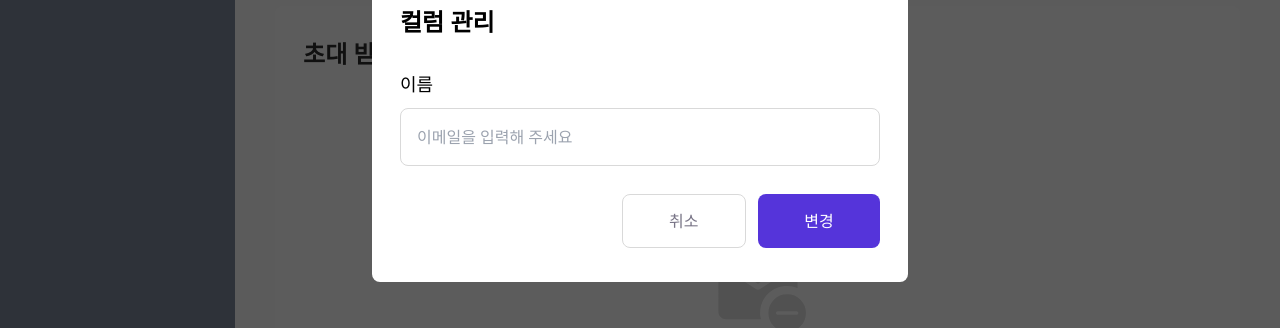
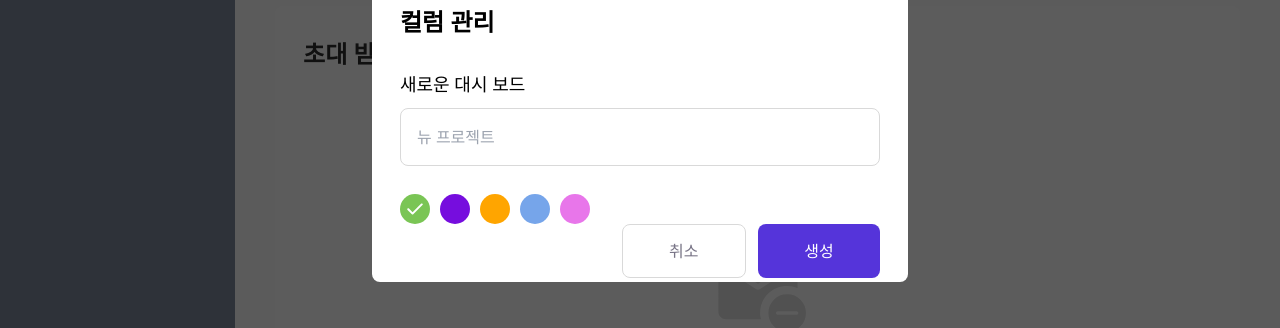
Before and after one commit to Sprint-Part3-Team14/Taskify, a Next.js app: page /myinvitation in a window 1280 px wide. Both pictures are taken after a click on the button "새로운 대시보드". Shown: the part 272-600 px from the top of the page. Built offline with nearby package versions, Linux system fonts and the light colour scheme; no server answers.

Commit message:
✨ Feat : make a function to create dashboard
대시보드 생성 기능 구현

```diff
--- a/components/Modal/Button/ModalButton.tsx
+++ b/components/Modal/Button/ModalButton.tsx
@@ -5,25 +5,30 @@ const ModalButton = ({
   firstButton,
   secondButton,
   singleButton,
+  onClickFirstButton,
+  onClickSecondButton,
   onClick,
 }: {
   buttonType: 'double' | 'half' | 'single';
   firstButton?: string;
   secondButton?: string;
   singleButton?: string;
-  onClick: (event: MouseEvent<HTMLElement>) => void;
+  onClickFirstButton?: (event: MouseEvent<HTMLElement>) => void;
+  onClickSecondButton?: (event: MouseEvent<HTMLElement>) => void;
+  onClick?: (event: MouseEvent<HTMLElement>) => void;
 }) => {
   switch (buttonType) {
     case 'double':
       return (
         <div className='flex gap-3 justify-end'>
           <button
-            onClick={onClick}
+            onClick={onClickFirstButton}
             className='font-medium text-tp-gray_900 px-[2.9rem] py-3.5 border border-solid border-tp-gray_700 text-base rounded-lg active:bg-slate-50'
             type='button'>
             {firstButton}
           </button>
           <button
+            onClick={onClickSecondButton}
             className='font-medium text-white bg-tp-violet_900 px-[2.9rem] py-3.5 text-base rounded-lg active:bg-[#4729c2] '
             type='button'>
             {secondButton}
--- /dev/null
+++ b/components/Modal/CreateDashboardModal.tsx
@@ -0,0 +1,71 @@
+'use Client';
+
+import { useState } from 'react';
+import Image from 'next/image';
+import ModalButton from './Button/ModalButton';
+import ModalLayout from './ModalLayout';
+import { I_ModalToggle } from './ModalType';
+
+const CreateDashboardModal = ({
+  handleModal,
+  onClickFirstButton,
+  onClickSecondButton,
+  onSelectColor,
+  onChange,
+}: I_ModalToggle) => {
+  const [inputValue, setInputValue] = useState('');
+  const [selectColor, setSelectColor] = useState('#7AC555');
+  const selectColorList = ['#7AC555', '#760DDE', '#FFA500', '#76A5EA', '#E876EA'];
+
+  const handleInputChange = event => {
+    setInputValue(event.target.value);
+    onChange(event.target.value);
+  };
+
+  const handleSelectColor = (color: string) => {
+    setSelectColor(color);
+    onSelectColor(color);
+  };
+  return (
+    <ModalLayout handleModal={handleModal} title='컬럼 관리'>
+      <form className='flex flex-col h-[11.25rem]'>
+        <label className='text-lg'>새로운 대시 보드</label>
+        <input
+          className='p-4 border border-solid mt-2.5 mb-7 border-tp-gray_700 rounded-lg w-[30.0rem]'
+          type='text'
+          placeholder='뉴 프로젝트'
+          value={inputValue}
+          onChange={handleInputChange}
+        />
+        <div className='flex items-center gap-2.5'>
+          {selectColorList.map(color => {
+            return (
+              <button
+                type='button'
+                key={color}
+                id={color}
+                onClick={() => handleSelectColor(color)}
+                className='w-[1.875rem] h-[1.875rem] relative'>
+                {selectColor === color && (
+                  <div className='w-6 h-6 absolute top-1/2 left-1/2 -translate-x-1/2 -translate-y-1/2'>
+                    <Image fill src='/icon/white_check.svg' alt='선택된 색상' />
+                  </div>
+                )}
+                <div className='min-w-full min-h-full rounded-full' style={{ backgroundColor: color }} />
+              </button>
+            );
+          })}
+        </div>
+        <ModalButton
+          onClickFirstButton={onClickFirstButton}
+          onClickSecondButton={onClickSecondButton}
+          buttonType='double'
+          firstButton='취소'
+          secondButton='생성'
+        />
+      </form>
+    </ModalLayout>
+  );
+};
+
+export default CreateDashboardModal;
--- a/components/Modal/ModalType.ts
+++ b/components/Modal/ModalType.ts
@@ -14,4 +14,8 @@ export type I_ModalTitle = '초대하기' | '컬럼 관리' | '할 일 생성' |
 
 export interface I_ModalToggle {
   handleModal: (event: MouseEvent<HTMLElement>) => void;
+  onClickFirstButton?: (event: MouseEvent<HTMLElement>) => void;
+  onClickSecondButton?: (event: MouseEvent<HTMLElement>) => void;
+  onSelectColor: (color: string) => void;
+  onChange: (title: string) => void;
 }
--- a/components/MyInvitation/InvitationSection/InvitationSection.tsx
+++ b/components/MyInvitation/InvitationSection/InvitationSection.tsx
@@ -17,7 +17,7 @@ const InvitationSection = () => {
     setAccessToken(
       'eyJhbGciOiJIUzI1NiIsInR5cCI6IkpXVCJ9.eyJpZCI6MTc2NCwidGVhbUlkIjoiNC0xNCIsImlhdCI6MTcxMzUzNDk0NCwiaXNzIjoic3AtdGFza2lmeSJ9.o5wp3rAonlrxZUKvldFhQWQdIsGksFE8A1qusxMXlpA'
     );
-    const myInvitationData = async () => {
+    const getMyInvitationData = async () => {
       try {
         const accessToken = getAccessToken();
         const response = await fetch('https://sp-taskify-api.vercel.app/4-14/invitations?size=10', {
@@ -33,7 +33,7 @@ const InvitationSection = () => {
         console.error(error);
       }
     };
-    myInvitationData();
+    getMyInvitationData();
   }, []);
 
   useEffect(() => {
--- a/components/MyInvitation/MyList/MyList.tsx
+++ b/components/MyInvitation/MyList/MyList.tsx
@@ -1,19 +1,24 @@
 'use client';
 
 import { useState } from 'react';
+import { useRouter } from 'next/navigation';
 
 import Image from 'next/image';
 import Link from 'next/link';
 
 import AddButton from 'components/common/button/add';
 import MyPagination from '../MyPagenation';
-import EditColumnModal from 'components/Modal/EditColumnModal';
+import CreateDashboardModal from 'components/Modal/CreateDashboardModal';
 import { I_MyDashboardList } from 'interface/myInvitation';
+import { getAccessToken, setAccessToken } from '@/utils/handleToken';
 
 import { LINK_DASHBOARD_ARROW, MADE_BY_ME_CROWN } from '../constants';
 
 const MyList = ({ myDashboards, totalCount, onClickNextPage, onClickPrevPage, currentPage }: I_MyDashboardList) => {
   const [isToggledModal, setIsToggledModal] = useState(false);
+  const [createDashboardTitle, setCraeteDashboardTitle] = useState<string>('');
+  const [selectColor, setSelectColor] = useState('');
+  const route = useRouter();
 
   let totalPage = Math.ceil(totalCount / 5);
 
@@ -21,12 +26,63 @@ const MyList = ({ myDashboards, totalCount, onClickNextPage, onClickPrevPage, cu
     setIsToggledModal(!isToggledModal);
   };
 
+  const handleClosedModal = () => {
+    handleToggledMdoal();
+  };
+
+  const handleDashbaordTItle = (title: string) => {
+    setCraeteDashboardTitle(title);
+  };
+
+  const handleSelectColor = (color: string) => {
+    setSelectColor(color);
+  };
+
+  console.log(createDashboardTitle);
+  console.log(selectColor);
+
+  const handleCreateDashboard = async () => {
+    setAccessToken(
+      'eyJhbGciOiJIUzI1NiIsInR5cCI6IkpXVCJ9.eyJpZCI6MTc2NCwidGVhbUlkIjoiNC0xNCIsImlhdCI6MTcxMzUzNDk0NCwiaXNzIjoic3AtdGFza2lmeSJ9.o5wp3rAonlrxZUKvldFhQWQdIsGksFE8A1qusxMXlpA'
+    );
+    try {
+      const accessToken = getAccessToken();
+      const response = await fetch('https://sp-taskify-api.vercel.app/4-14/dashboards', {
+        method: 'POST',
+        headers: {
+          'Content-Type': 'application/json',
+          Authorization: `Bearer ${accessToken}`,
+        },
+        body: JSON.stringify({
+          title: createDashboardTitle,
+          color: selectColor.toString(),
+        }),
+      });
+      if (response.ok) {
+        const responseData = await response.json();
+        const createdDashboardId = responseData.id;
+        setCraeteDashboardTitle('');
+        setSelectColor('#7AC555');
+        route.push(`/dashboard/${createdDashboardId}`);
+      }
+    } catch (error) {
+      console.error(error);
+    }
+  };
+
   return (
     <div className='flex flex-col gap-1 max-w-[63.875rem]'>
       <div className='flex flex-wrap mb:justify-center pc:justify-start gap-3 tb:gap-[0.625rem] tb:flex-wrap'>
         <AddButton onClick={handleToggledMdoal}>새로운 대시보드</AddButton>
-        {/* 모달 변경 */}
-        {isToggledModal && <EditColumnModal handleModal={handleToggledMdoal} />}
+        {isToggledModal && (
+          <CreateDashboardModal
+            handleModal={handleToggledMdoal}
+            onClickFirstButton={handleClosedModal}
+            onClickSecondButton={handleCreateDashboard}
+            onSelectColor={handleSelectColor}
+            onChange={handleDashbaordTItle}
+          />
+        )}
         {myDashboards.map(({ title, color, id, createdByMe }, index) => (
           <Link key={index} href={`dashboard/${id}`}>
             <div className='flex justify-between items-center gap-2.5 px-5  min-w-[284px] tb:w-[544px] pc:w-[333px] h-[4.375rem] py-1 tb:py-2 rounded-md bg-tp-white border border-solid border-tp-gray_700'>
```
